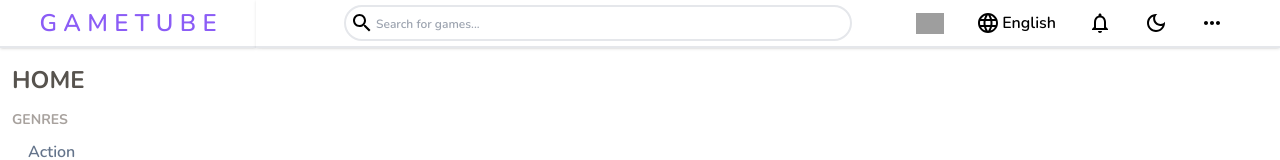
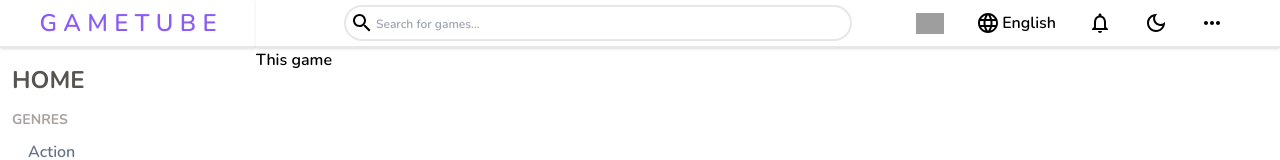
Before and after one commit to VaruntejaN/GameTube, a React (Create React App) app: page /gameDetails in a window 1280 px wide. Shown: the top 160 px of the page. Built offline with nearby package versions, Linux system fonts and the light colour scheme; grey boxes are pictures that could not be loaded.

Commit message:
Minor updates

```diff
--- a/src/App.js
+++ b/src/App.js
@@ -4,7 +4,7 @@ import { FetchProvider } from "./context/FetchContext";
 import Navbar from "./Layout/Navbar";
 import Sidebar from "./Layout/Sidebar";
 import MainContainer from "./Layout/MainContainer";
-import Abc from "./components/Abc";
+import GameDetails from "./components/GameDetails";
 
 const App = () => {
   return (
@@ -17,7 +17,7 @@ const App = () => {
             <Routes>
               <Route path="/">
                 <Route index element={<MainContainer />} />
-                <Route path="/to" element={<Abc />} />
+                <Route path="/gameDetails" element={<GameDetails />} />
               </Route>
             </Routes>
           </BrowserRouter>
--- a/src/components/Abc.jsx
+++ /dev/null
@@ -1,11 +0,0 @@
-import React from 'react'
-
-const Abc = () => {
-  return (
-    <div>
-      hsafsaf
-    </div>
-  )
-}
-
-export default Abc
--- /dev/null
+++ b/src/components/GameDetails.jsx
@@ -0,0 +1,11 @@
+import React from 'react'
+
+const GameDetails = () => {
+  return (
+    <div>
+      This game
+    </div>
+  )
+}
+
+export default GameDetails
```
